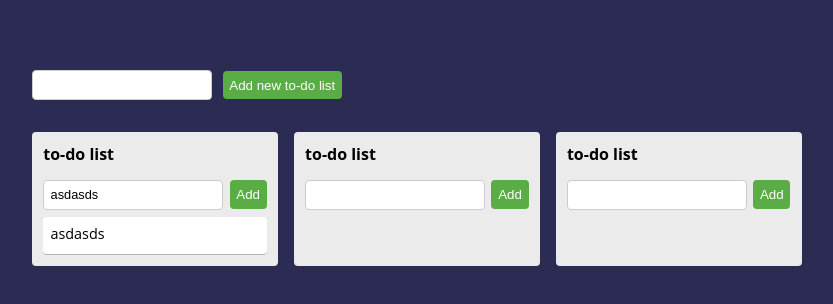
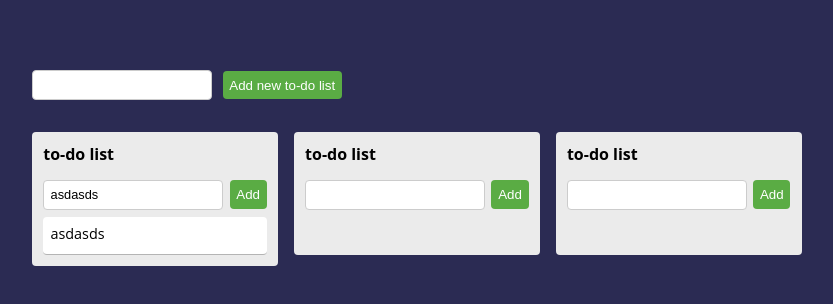
Before and after one commit to albertoarf13/trelloClone, a plain HTML site: page index.html in a window 1280 px wide. Shown: the whole page, without its empty margins (0-833 px from the left). Drawn offline with Linux system fonts and the light colour scheme.

Commit message:
Ahora cada todoList tiene su propio tamaño

```diff
--- a/script.js
+++ b/script.js
@@ -51,8 +51,8 @@ class Card{
         this.todoList = todoList;
         this.state = {
             text: text,
-            description: undefined,
-            comments: [1,2,3]
+            description: "Click to write a description...",
+            comments: []
         }
         this.render();
     }
--- a/style.css
+++ b/style.css
@@ -30,7 +30,7 @@ button{
 #root{
     margin: 1em;
     /*border: 1px solid grey;*/
-    display: flex;
+    /*display: flex;*/
     min-width: 1200px;
 }
 
@@ -42,6 +42,8 @@ button{
     background: rgb(235, 235, 235);
     padding: 0.7em;
     margin: 1em 0 1em 1em;
+
+    float: left;
 }
 
 .todoList h2{
```
